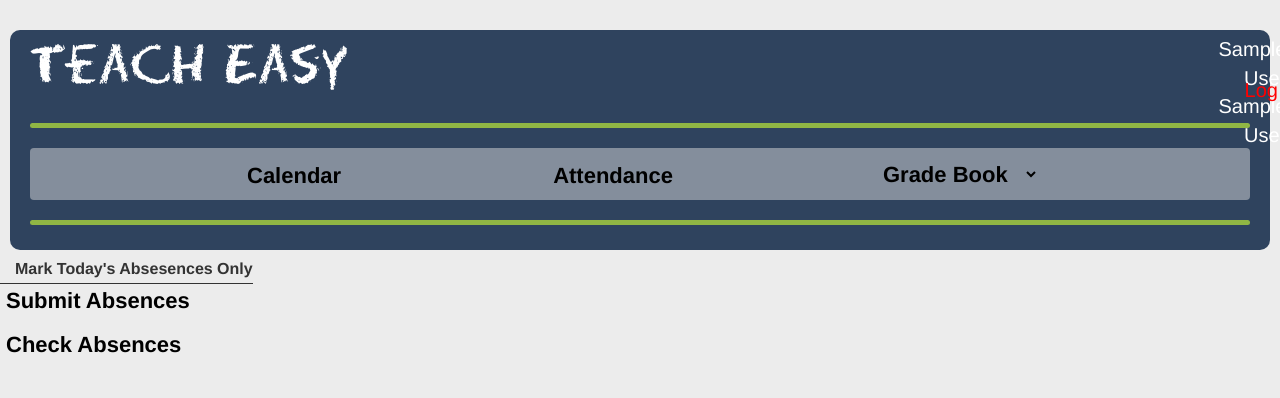
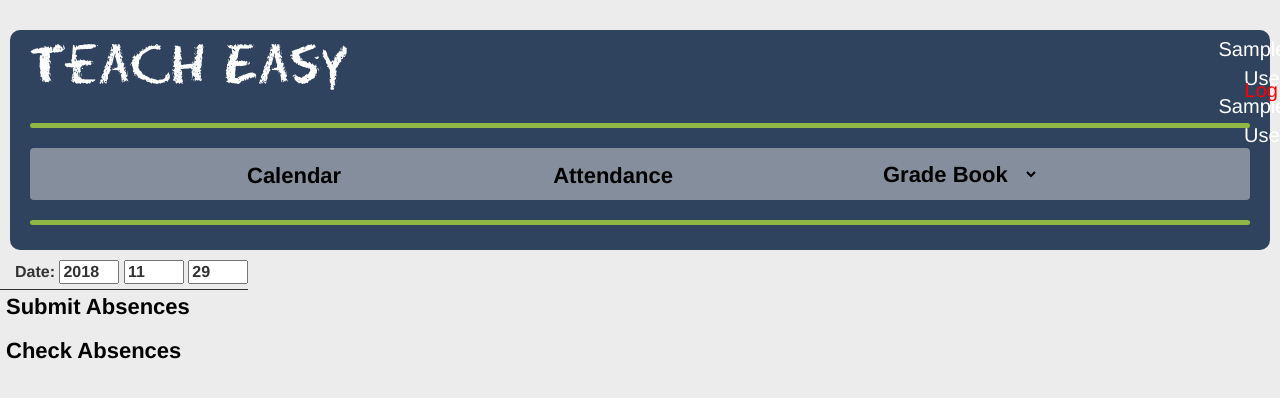
Before and after one commit to TeachEasy/Software-Engineering, a PHP site: page /absences.php in a window 1280 px wide. Shown: the top 398 px of the page. Run offline with PHP 8.4, Linux system fonts and the light colour scheme; the visitor is signed in with stand-in values (Sample User, id 1).

Commit message:
Add files via upload
Update the absences file to take attendance for any day and auto fill todays date. The english.php has been given the UI i came up with and needs to be linked to the backend before being transferred to all the pages.

```diff
--- a/absences.php
+++ b/absences.php
@@ -8,13 +8,17 @@
 	//connect to the database
 	$connection = new mysqli($servername, $usernameDB, $passwordDB, $nameDB);
 
-
+	$todayYear = date("Y");
+	$todayMonth = date("m");
+	$todayDay = date("d");
     $sqlListStudents = "SELECT CONCAT(last_name,', ',first_name) AS 'StudentName',student_id FROM `students` WHERE teacher_id='" . $_SESSION['userId'] . "' ORDER BY last_name ASC;";
     $resultListStudents = mysqli_query($connection, $sqlListStudents) or die("Bad Query: $sqlListStudents");
-    echo "<form method='get'>";
+    echo "<form method='post'>";
 	echo"<table>";
 	echo"<tr>
-			<td><b>Mark Today's Absesences Only</b></td>
+			<td><b>Date: <input type='text' name='yearTakeAttendance' placeholder='Year' value='".$todayYear."' style='width: 60px;'>
+		        		<input type='text' name='monthTakeAttendance' placeholder='Month' value='".$todayMonth."' style='width: 60px;'>
+		        		<input type='text' name='dayTakeAttendance' placeholder='Day' value='".$todayDay."' style='width: 60px;'></b></td>
 	     </tr>";
 	$nameCount = 0;
 	while($row = mysqli_fetch_assoc($resultListStudents)){
@@ -26,16 +30,20 @@
 	echo "</table>";
 	echo "<button type='submit' name='submitAbsences' class='navButton'>Submit Absences</button>";
 	echo "</form>";
-	$today = date("Y/m/d");
 
-	if(isset($_GET['submitAbsences'])){
-		$name = $_GET['students'];
+	if(isset($_POST['submitAbsences'])){
+		$name = $_POST['students'];
+		if(isset($_POST['yearTakeAttendance']) && isset($_POST['monthTakeAttendance']) && isset($_POST['dayTakeAttendance'])){
+			$todaysDate = $_POST['yearTakeAttendance']."-".$_POST['monthTakeAttendance']."-".$_POST['dayTakeAttendance'];
+		} else{
+			echo "<script>alert('Enter a date to take attendance')</script>";
+		}
 
 		foreach ($name as $students) {
-			$queryAdd = "INSERT INTO `absences` (`student_id`, `date_absence`) VALUES ('".$students."','".$today."');";
-			$queryCheck = "SELECT student_id, date_absence FROM `absences` WHERE student_id='". $students."' AND date_absence='".$today."'";
+			$queryAdd = "INSERT INTO `absences` (`student_id`, `date_absence`) VALUES ('".$students."','".$todaysDate."');";
+			$queryCheck = "SELECT student_id, date_absence FROM `absences` WHERE student_id='". $students."' AND date_absence='".$todaysDate."'";
 			$runCheck = mysqli_query($connection, $queryCheck);
-			if(mysqli_num_rows($runCheck) ==0 ){
+			if(mysqli_num_rows($runCheck) == 0){
 				if(mysqli_query($connection, $queryAdd)){
 				    echo "<script>alert('Success, attendance was taken for today!');</script>";
 					echo "<script>window.location.assign('attendance.php'); </script>";
--- a/attendance.php
+++ b/attendance.php
@@ -41,7 +41,7 @@
     <button class="navButton" onclick="window.location.href='absences.php'">Take Attendance</button>
     <!-- Trigger the modal with a button -->
 	<button type="button" class="navButton" data-toggle="modal" data-target="#myModal">Remove Absence</button>
-	<button type="button" class="navButton" data-toggle="modal" data-target="#singleAddModal">Add Single Past Absence</button>
+	<button type="button" class="navButton" data-toggle="modal" data-target="#singleAddModal">Add Single Absence</button>
 
 
 
--- a/english.php
+++ b/english.php
@@ -17,8 +17,9 @@
 		echo "<tr>";
 		echo "<td><b>Students</b></td>";
 		while($row = mysqli_fetch_assoc($resultAssignment)){
-			echo"<td><b>{$row['assignment_name']}</b></td>";
+			echo "<td><b>{$row['assignment_name']}</b></td>";
 		}
+		echo "<td><div contenteditable='true' placeholder='Add Assignment Name'></div></td>";
 		echo "</tr>";
 
 		//this fills the table with the student information and grades
@@ -41,6 +42,7 @@
 
 		        // close previous <tr>
 		        if ( $last_stud !== null ) {
+		        	echo "<td><div contenteditable='true' placeholder='".$last_stud."' data-toggle='tooltip' data-placement='left' title='Enter Grades Here'></div></td>";
 		            echo '</tr>';
 		        }
 
@@ -51,6 +53,7 @@
 		        echo"<td>{$row2['grade']}</td>";
 		    }
 		}
+		echo "<td><div contenteditable='true' placeholder='".$last_stud."'></div></td>";
 		echo '</tr>';
 
 	?>
```
